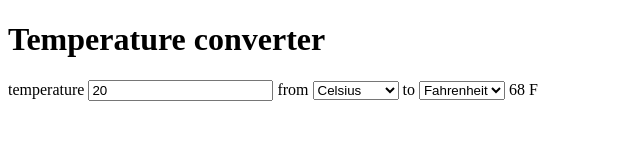
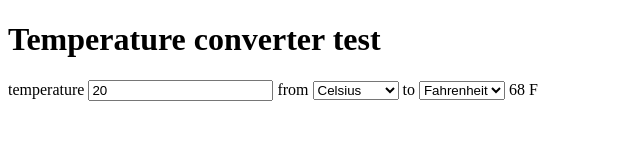
Before and after one commit to Mr-Willmo/PWAsample, a plain HTML site: page index.html in a window 1280 px wide. Shown: the full height of the page, 0-640 px from the left. Drawn offline with Linux system fonts and the light colour scheme.

Commit message:
Update index.html

```diff
--- a/index.html
+++ b/index.html
@@ -8,7 +8,7 @@
     <title>Temperature converter</title>
   </head>
   <body>
-    <h1>Temperature converter</h1>
+    <h1>Temperature converter test</h1>
     <form id="converter">
   <label for="input-temp">temperature</label>
   <input type="text" id="input-temp" name="input-temp" value="20" />
```
